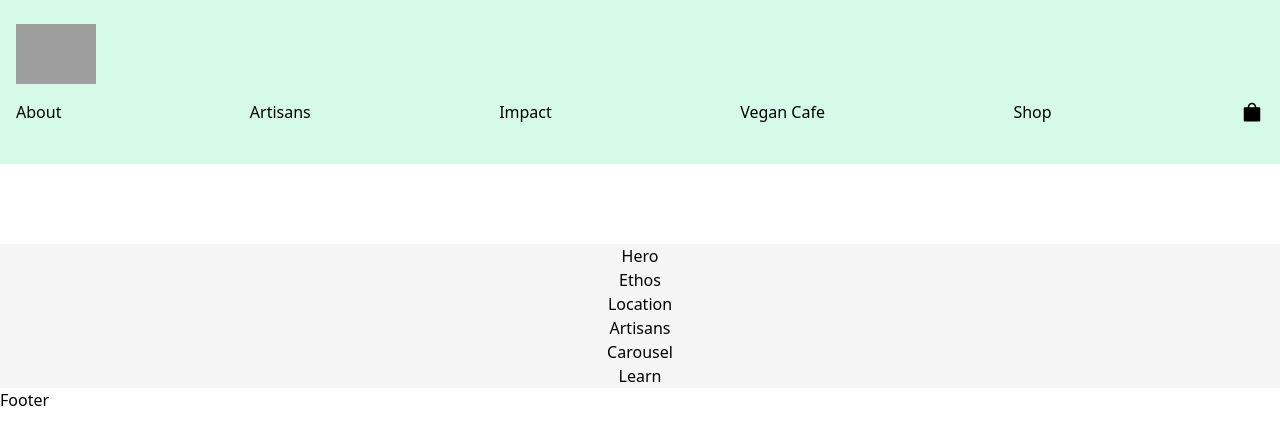
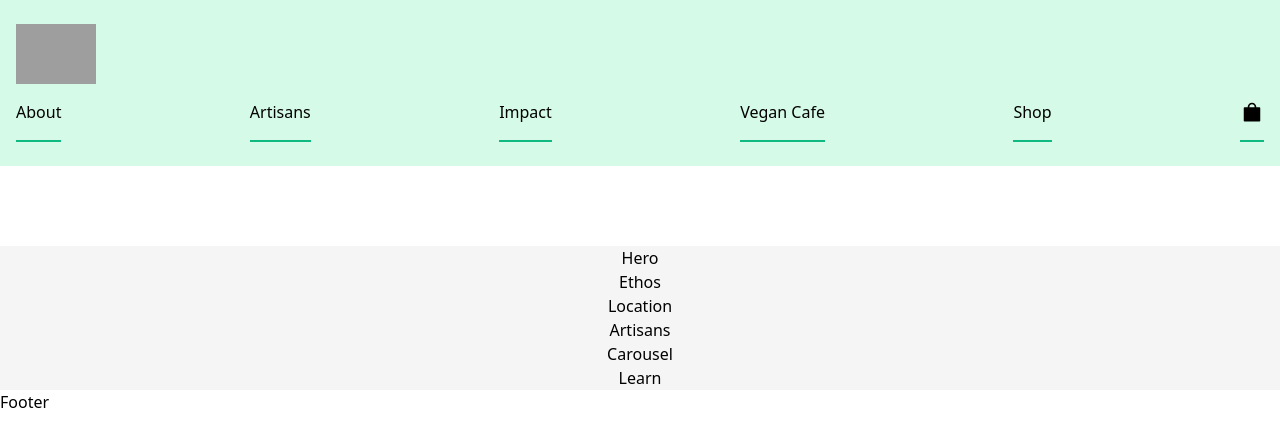
Before and after one commit to MatthewsRicky/finaltribe, a Next.js app in the folder tribearth/: page / in a window 1280 px wide. Shown: the top 446 px of the page. Built offline with nearby package versions, Linux system fonts and the light colour scheme; grey boxes are pictures that could not be loaded.

Commit message:
Update Navbar.tsx

```diff
--- a/tribearth/components/Navbar.tsx
+++ b/tribearth/components/Navbar.tsx
@@ -44,24 +44,24 @@ const Navbar = (
         <div
         className={`relative flex md:flex justify-between items-center ${ isOpen ? 'block': 'hidden'}`}
       >
-        <ul className="w-full flex md:bg-transparent mt-[4.5rem] md:mt-0 flex-col md:flex-row justify-between items-center transition-all duration-300  bg-opacity-60 ">
+        <ul className="w-full flex md:bg-transparent md:mt-0 flex-col md:flex-row justify-between items-center transition-all duration-300  bg-opacity-60 ">
           <Link href="/about" onClick={() => setIsOpen(!isOpen)}>
-            <li className="py-4 hover:bg-blue-300 hover:scale-105">About</li>
+            <li className="py-4 hover:bg-blue-300 hover:scale-105 w-full border-b-2 border-emerald-500">About</li>
           </Link>
           <Link href="/artisans" onClick={() => setIsOpen(!isOpen)}>
-            <li className="py-4 hover:bg-blue-300 hover:scale-105">Artisans</li>
+            <li className="py-4 hover:bg-blue-300 hover:scale-105 w-full border-b-2 border-emerald-500">Artisans</li>
           </Link>
           <Link href="/impact" onClick={() => setIsOpen(!isOpen)}>
-            <li className="py-4 hover:bg-blue-300 hover:scale-105">Impact</li>
+            <li className="py-4 hover:bg-blue-300 hover:scale-105 w-full border-b-2 border-emerald-500">Impact</li>
           </Link>
           <Link href="/vegancafe" onClick={() => setIsOpen(!isOpen)}>
-            <li className="py-4 hover:bg-blue-300 hover:scale-105">Vegan Cafe</li>
+            <li className="py-4 hover:bg-blue-300 hover:scale-105 w-full border-b-2 border-emerald-500">Vegan Cafe</li>
           </Link>
           <Link href="/shop" onClick={() => setIsOpen(!isOpen)}>
-            <li className="py-4 hover:bg-blue-300 hover:scale-105">Shop</li>
+            <li className="py-4 hover:bg-blue-300 hover:scale-105 w-full border-b-2 border-emerald-500">Shop</li>
           </Link>
           <Link href="/cart" onClick={() => setIsOpen(!isOpen)}>
-            <li className="py-4 hover:bg-blue-300 hover:scale-105">
+            <li className="py-4 hover:bg-blue-300 hover:scale-105 w-full border-b-2 border-emerald-500">
               <AiFillShopping size={24} onClick={() => setIsOpen(!isOpen)} />
             </li>
           </Link>
```
